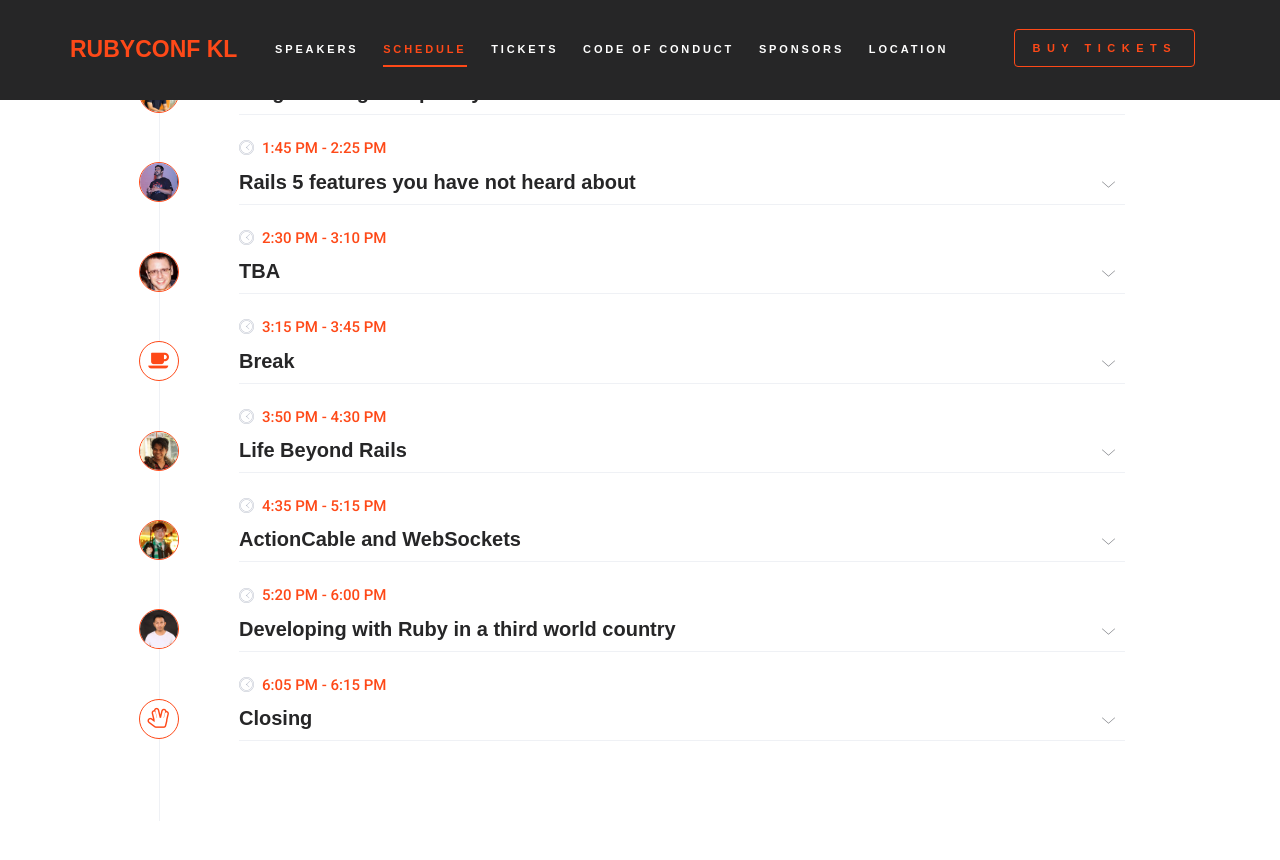
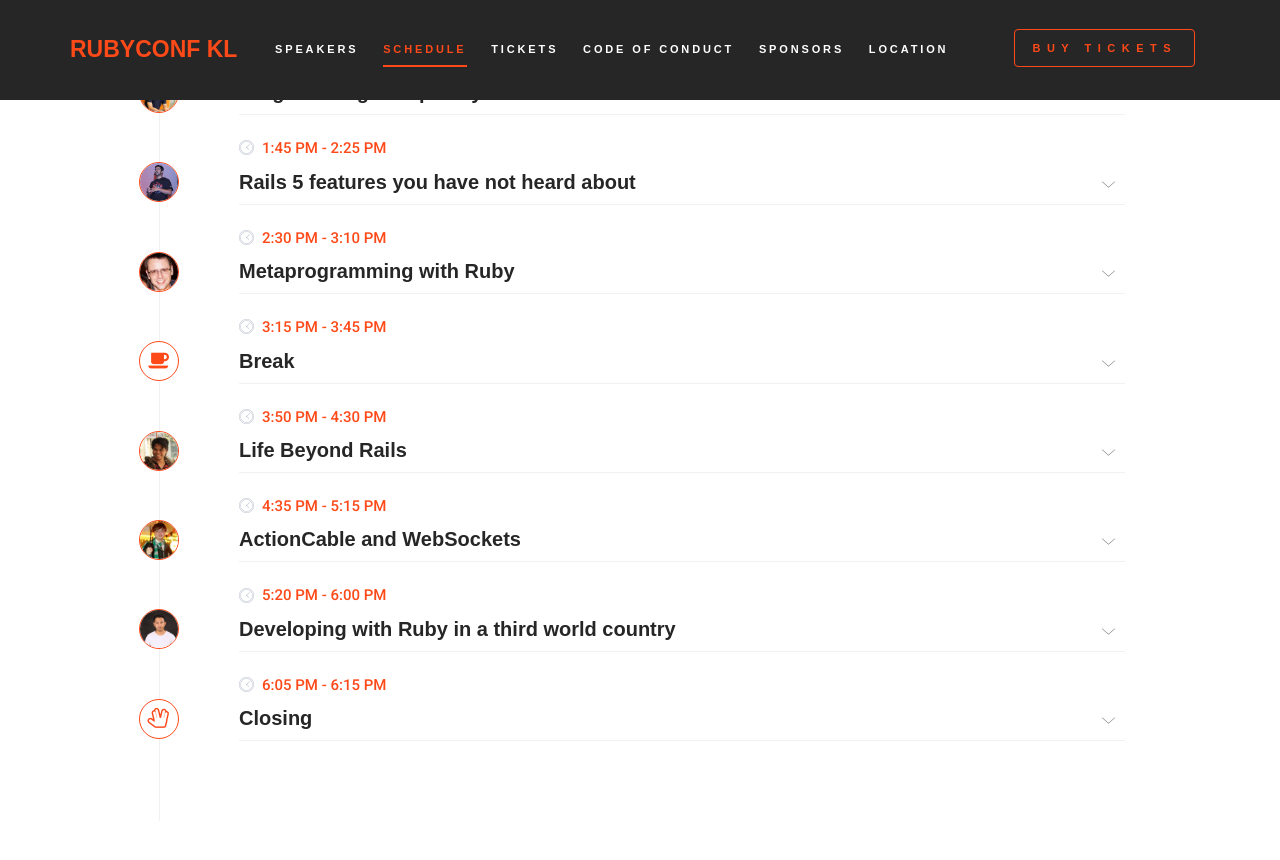
Before and after one commit to rubyconfmy/2016, a Jekyll site: the page built from index.html, in a window 1280 px wide and 900 px high, scrolled down 4402 px. Shown: the top 860 px of the window. Built offline with Jekyll 4.4.1, drawn with Linux system fonts in a browser that asks for light colours; some web fonts are replaced.

Commit message:
Updating agenda

```diff
--- a/_config.yml
+++ b/_config.yml
@@ -41,7 +41,7 @@ lectures:
       portrait_filename: prathamesh-sonpatki.jpeg
 
     - time: 2:30 PM - 3:10 PM
-      title: TBA
+      title: Metaprogramming with Ruby
       speaker: Calum Halcrow
       portrait_filename: calum-halcrow.jpg
 
@@ -74,7 +74,7 @@ lectures:
       portrait_filename: dhendy.jpg
 
     - time: 1:00 PM - 2:00 PM
-      title: "Workshop: Deploy rails app on your own server using passenger"
+      title: "Workshop: Deploy rails app on your own server using Unicorn"
       speaker: Axel Kee
       portrait_filename: axel-kee.jpg
 
```
